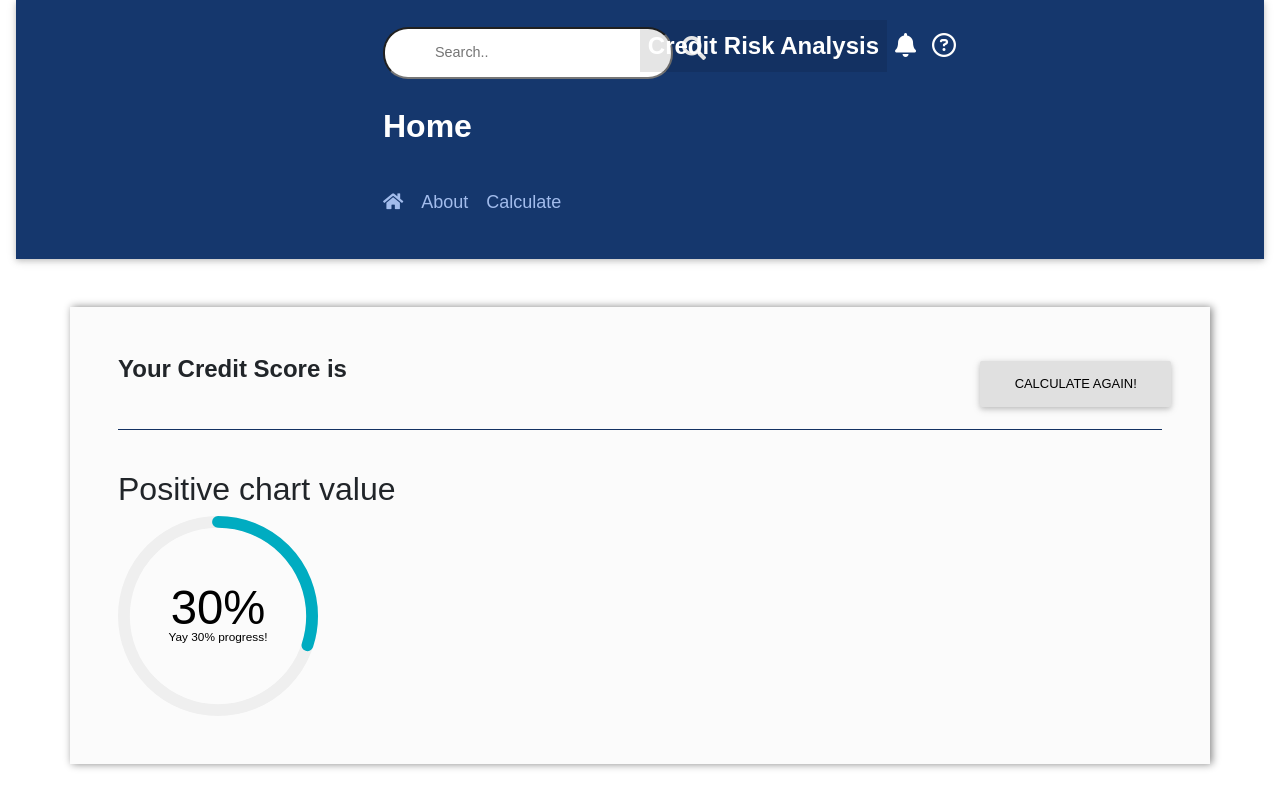
After one commit to himanshunikhare-zz/Credit-risk-analysis, a Flask app: page /result in a window 1280 px wide. The commit adds this page. Run offline with Flask 2, Linux system fonts and the light colour scheme; some libraries are stand-ins or nearby versions.

Commit message:
result html added

```diff
--- a/app.py
+++ b/app.py
@@ -15,5 +15,9 @@ def index():
 def otherdetails():
     return render_template('form2.html')
 
+@app.route('/result')
+def results():
+    return render_template('result.html')
+
 if __name__ == "__main__":
     app.run(debug=True, host='0.0.0.0')
--- a/static/css/main.css
+++ b/static/css/main.css
@@ -96,3 +96,71 @@ body{
 hr{
     background-color: #15376d;
 }
+
+/* Results html */
+/**
+ * 1. The `reverse` animation direction plays the animation backwards
+ *    which makes it start at the stroke offset 100 which means displaying
+ *    no stroke at all and animating it to the value defined in the SVG
+ *    via the inline `stroke-dashoffset` attribute.
+ * 2. Rotate by -90 degree to make the starting point of the
+ *    stroke the top of the circle.
+ * 3. Using CSS transforms on SVG elements is not supported by Internet Explorer
+ *    and Edge, use the transform attribute directly on the SVG element as a
+ * .  workaround (https://markus.oberlehner.net/blog/pure-css-animated-svg-circle-chart/#part-4-internet-explorer-strikes-back).
+ */
+ .circle-chart__circle {
+    animation: circle-chart-fill 2s reverse; /* 1 */
+    transform: rotate(-90deg); /* 2, 3 */
+    transform-origin: center; /* 4 */
+  }
+
+  /**
+   * 1. Rotate by -90 degree to make the starting point of the
+   *    stroke the top of the circle.
+   * 2. Scaling mirrors the circle to make the stroke move right
+   *    to mark a positive chart value.
+   * 3. Using CSS transforms on SVG elements is not supported by Internet Explorer
+   *    and Edge, use the transform attribute directly on the SVG element as a
+   * .  workaround (https://markus.oberlehner.net/blog/pure-css-animated-svg-circle-chart/#part-4-internet-explorer-strikes-back).
+   */
+  .circle-chart__circle--negative {
+    transform: rotate(-90deg) scale(1,-1); /* 1, 2, 3 */
+  }
+
+  .circle-chart__info {
+    animation: circle-chart-appear 2s forwards;
+    opacity: 0;
+    transform: translateY(0.3em);
+  }
+
+  @keyframes circle-chart-fill {
+    to { stroke-dasharray: 0 100; }
+  }
+
+  @keyframes circle-chart-appear {
+    to {
+      opacity: 1;
+      transform: translateY(0);
+    }
+  }
+
+  /* Layout styles only, not needed for functionality */
+  html {
+    font-family: sans-serif;
+    padding-right: 1em;
+    padding-left: 1em;
+  }
+
+  .grid {
+    display: grid;
+    grid-column-gap: 1em;
+    grid-row-gap: 1em;
+    grid-template-columns: repeat(1, 1fr);
+  }
+
+  @media (min-width: 31em) {
+    .grid {
+      grid-template-columns: repeat(2, 1fr);
+    }
+  }
--- /dev/null
+++ b/templates/result.html
@@ -0,0 +1,45 @@
+{% extends 'base.html' %}
+
+{% block head %}
+<title> Result </title>
+<script type="text/javascript" src="https://cdn.jsdelivr.net/jquery/latest/jquery.min.js"></script>
+<script type="text/javascript" src="https://cdn.jsdelivr.net/momentjs/latest/moment.min.js"></script>
+<script type="text/javascript" src="https://cdn.jsdelivr.net/npm/daterangepicker/daterangepicker.min.js"></script>
+<link rel="stylesheet" type="text/css" href="https://cdn.jsdelivr.net/npm/daterangepicker/daterangepicker.css" />
+{% endblock %}
+
+{% block body %}
+
+<div class="container p-5 my-5 form-card">
+    <div class="row justify-content-between form-head">
+        <div class="col-4">
+            <h3>Your Credit Score is</h3>
+        </div>
+        <button type="button" class="btn btn-light">Calculate Again!</button>
+    </div>
+    <hr>
+    <br>
+    <section>
+        <h2>Positive chart value</h2>
+        <svg class="circle-chart" viewbox="0 0 33.83098862 33.83098862" width="200" height="200"
+            xmlns="http://www.w3.org/2000/svg">
+            <circle class="circle-chart__background" stroke="#efefef" stroke-width="2" fill="none" cx="16.91549431"
+                cy="16.91549431" r="15.91549431" />
+            <circle class="circle-chart__circle" stroke="#00acc1" stroke-width="2" stroke-dasharray="30,100"
+                stroke-linecap="round" fill="none" cx="16.91549431" cy="16.91549431" r="15.91549431" />
+            <g class="circle-chart__info">
+                <text class="circle-chart__percent" x="16.91549431" y="15.5" alignment-baseline="central"
+                    text-anchor="middle" font-size="8">30%</text>
+                <text class="circle-chart__subline" x="16.91549431" y="20.5" alignment-baseline="central"
+                    text-anchor="middle" font-size="2">Yay 30% progress!</text>
+            </g>
+        </svg>
+    </section>
+
+
+</div>
+
+
+
+
+{% endblock %}
```
